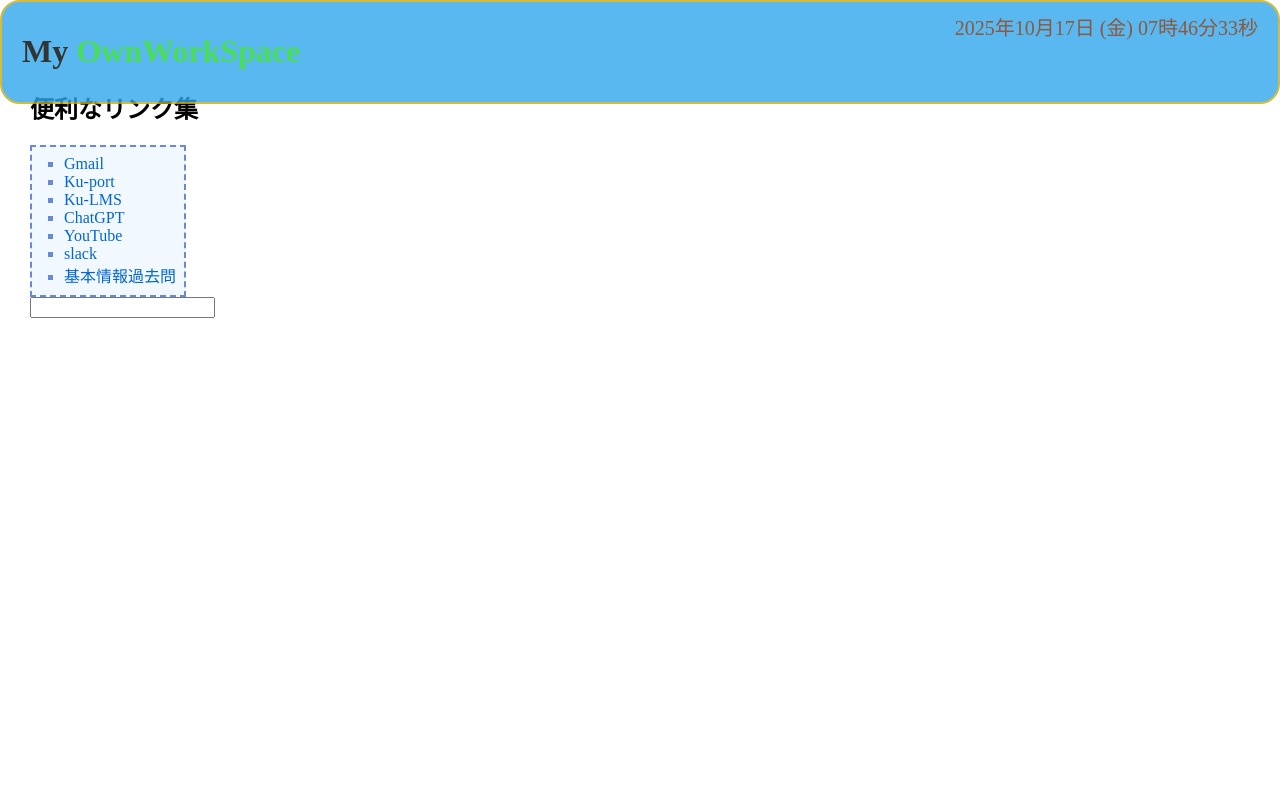
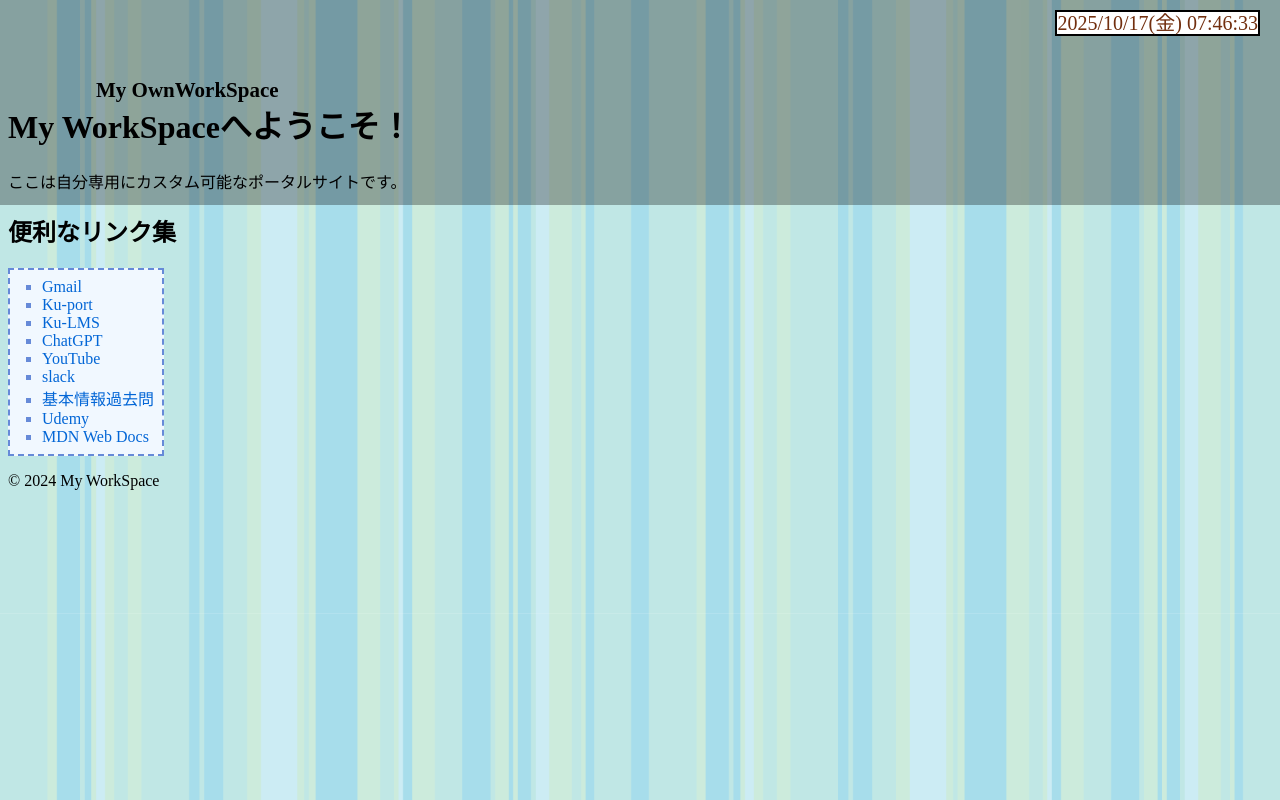
Before and after one commit to tanaka-ta0321/My-WorkSpace, a plain HTML site: page index.html in a window 1280 px wide. Drawn offline with Linux system fonts and the light colour scheme.

Commit message:
10/17 16:46

```diff
--- a/index.html
+++ b/index.html
@@ -10,14 +10,19 @@
     </head>
 
     <body>
-        <div class="Header">
-            <h1 class="logo">
-                My <span>OwnWorkSpace</span>
-            </h1>
-            <div id="datetime"></div>
-        </div>
+        <!-- スマホにも対応できる柔軟なレイアウト -->
+        <div id="spWrapper">
 
+            <header>
+                <br>
+                <br>
+                <br>
+                <br>
+                <h1>My WorkSpaceへようこそ！</h1>
+                <p>ここは自分専用にカスタム可能なポータルサイトです。</p>
+            </header>
 
+            <main>
                 <div class="links" aria-label="リンク">
                     <h2>便利なリンク集</h2>
                     <ul>
@@ -28,14 +33,37 @@
                         <li><a href="https://study.ns.kogakuin.ac.jp/lms/corsColl/doLinkKyozaiTitle" target="_blank"
                                 rel="noopener noreferrer">Ku-LMS</a></li>
                         <li><a href="https://chatgpt.com/" target="_blank" rel="noopener noreferrer">ChatGPT</a></li>
-                <li><a href="https://www.youtube.com/" target="_blank" rel="noopener noreferrer">YouTube</a></li>
+                        <li><a href="https://www.youtube.com/" target="_blank" rel="noopener noreferrer">YouTube</a>
+                        </li>
                         <li><a href="https://app.slack.com/client/T0Y1Y62H2/C01CUQ2P9FF/" target="_blank"
                                 rel="noopener noreferrer">slack</a></li>
                         <li><a href="https://www.fe-siken.com/fekakomon.php" target="_blank"
                                 rel="noopener noreferrer">基本情報過去問</a></li>
+                        <li><a href="https://www.udemy.com/" target="_blank" rel="noopener noreferrer">Udemy</a></li>
+                        <li><a href="https://developer.mozilla.org/" target="_blank" rel="noopener noreferrer">MDN Web
+                                Docs</a>
+                        </li>
                     </ul>
                 </div>
-        <input type="text">
+            </main>
+
+            <footer>
+                <p>&copy; 2024 My WorkSpace</p>
+            </footer>
+
+            <nav>
+                <h1 id="logo">
+                    My <span>OwnWorkSpace</span>
+                </h1>
+                <!-- <ul>
+                    <li><a href="#home">ホーム</a></li>
+                    <li><a href="#links">リンク集</a></li>
+                    <li><a href="#about">このサイトについて</a></li>
+                </ul> -->
+
+                <div id="datetime"></div>
+            </nav>
+        </div>
 
 
         <script>
@@ -51,7 +79,7 @@
                 const second = String(now.getSeconds()).padStart(2, "0");
 
                 document.getElementById("datetime").textContent =
-                    `${year}年${month}月${day}日 (${week}) ${hour}時${minute}分${second}秒`;
+                    `${year}/${month}/${day}(${week}) ${hour}:${minute}:${second}`;
             }
 
             updateDateTime();
--- a/style.css
+++ b/style.css
@@ -1,40 +1,59 @@
-body{
-margin: 20px; /* bodyの外側の余白を指定する */
-padding: 50px 10px 50px 10px; /* bodyの内側余白を指定する(上:右:下:左) */
-}
-
-
-
         /*ヘッダー*/
-.Header {
+/* .Header {
   position: fixed;
   top: 0;
   left: 0;
   width: 100%;
   padding: 10px 20px;
   background-color: #30a7ec;
-  border: 2px solid #cca90c; /* 下部に緑のボーダーを追加 */
+  border: 2px solid #cca90c;
   color: #000000;
-  box-sizing: border-box; /* 不明*/
+  box-sizing: border-box;
   border-radius: 20px;
-  z-index: 1000; /* 他の要素より前面に表示 */
-  opacity: 0.8; /* 透明度を少し下げる */
+  z-index: 1000;
+  opacity: 0.8;
 
-}
+} */
 
 
-.Header #datetime {
-  position: absolute;
+#datetime {
+  position: fixed;
   right: 20px; /* 右端に固定 */
   top: 10px; /* 上端に固定 */
   font-size: 20px;
   white-space: nowrap;
   color: #722f0f;
+  background-color: #ffffff;
+  border: 2px solid #000000;
 }
 
 .logo span {
-  color: #1cd52e; /* "WorkSpace"の文字色 */
+  color: #ed2516; /* "WorkSpace"の文字色 */
 }
+
+div#spWrapper > nav {
+    display: block;
+    z-index: 0;
+    position: fixed;
+    top: 0;
+    left: 0;
+    width: 100%;
+    height: 16vw;
+    background-color: rgba(0, 0, 0, 0.3);
+    /* font-family: -apple-system, BlinkMacSystemFont, "Helvetica Neue", "Noto Sans JP", "ヒラギノ角ゴ ProN W3", Hiragino Kaku Gothic ProN, Arial, Meiryo, sans-serif; */
+    font-size: 14px;
+    line-height: 1.6em;
+  }
+ div#spWrapper > nav > h1#logo {
+    display: block;
+    position: absolute;
+    top: 0;
+    bottom: 0;
+    left: 7.5vw;
+    width: 43vw;
+    height: 3.7vw;
+    margin: auto 0;
+  }
 
 
 
@@ -86,3 +105,17 @@ padding: 50px 10px 50px 10px; /* bodyの内側余白を指定する(上:右:下:
   background: #f1f8ff; /*背景色*/
   padding: 0.5em 0.5em 0.5em 2em;
 }
+
+/* 背景画像: 下記は推奨の基本スタイル例です。
+   - 背景の表示方法は cover（画面全体を覆う）/contain（画像全体を表示）を切替可能
+   - 固定（固定背景）やスクロール（通常）もオプションで切替可能
+*/
+body {
+
+  background-image: url("background-01.png");
+  background-color: #f7fbff; /* 画像が読み込めないときのフォールバック色 */
+  background-repeat: repeat;
+  background-position: center center;
+  background-size: cover; /* cover / contain に切り替え可能 */
+  background-attachment: scroll; /* fixed にすると背景が固定されます */
+}
```
Also changed, not shown: README.md (added). Lines whose indentation alone changed are shown as unchanged.
